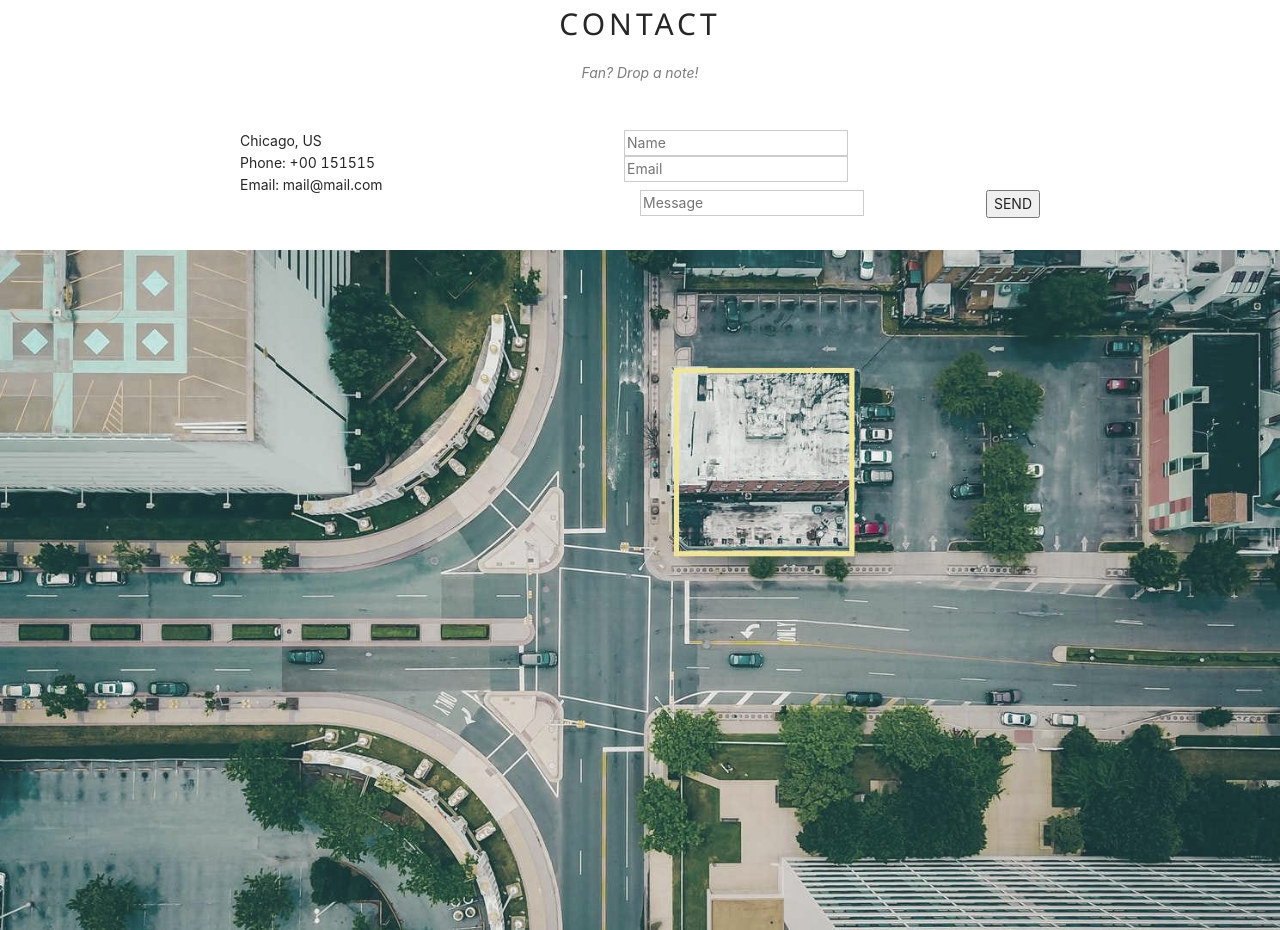
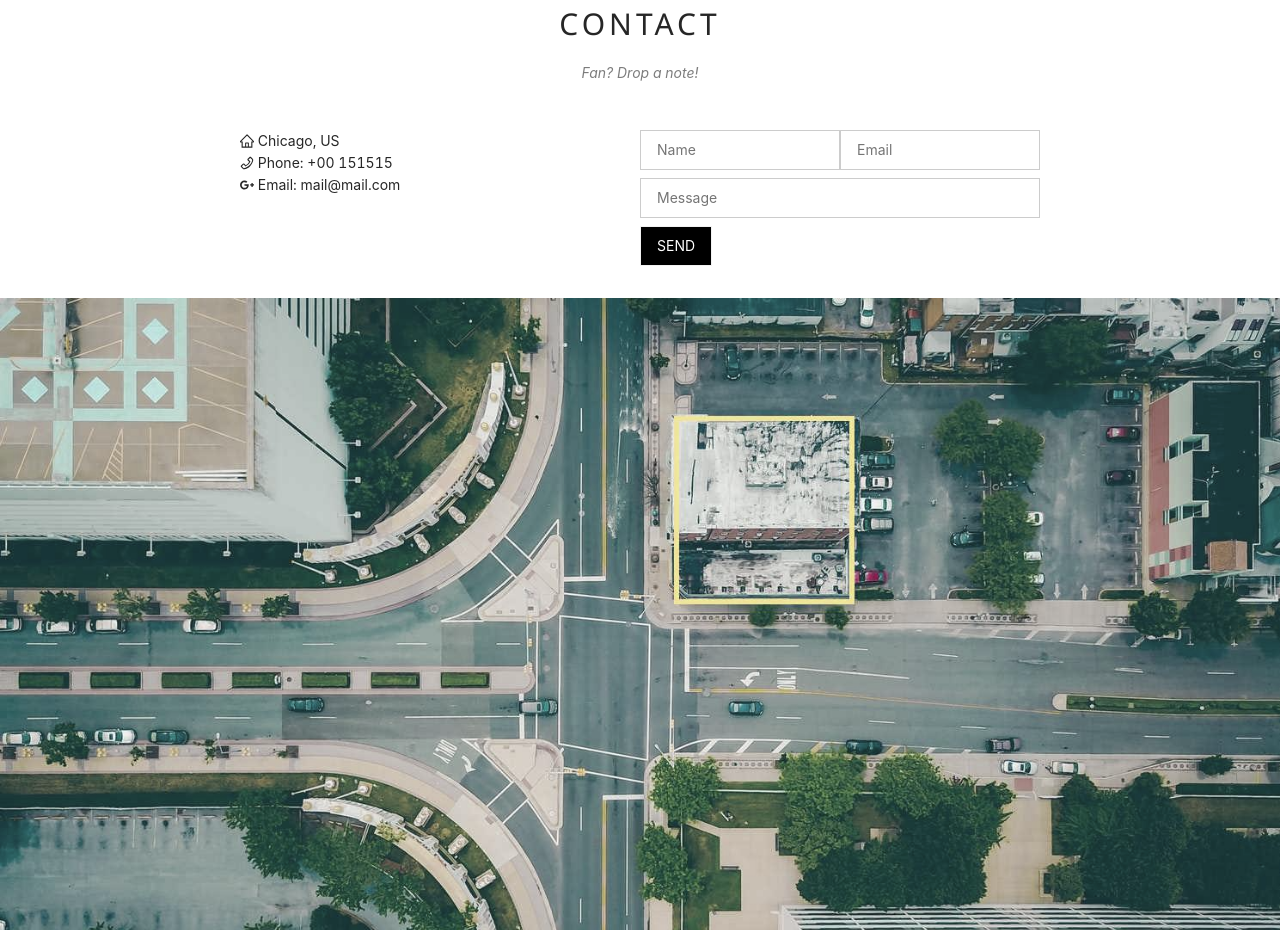
Before and after one commit to ravindrakumarkumawat/event-landing-page, a React (Create React App) app: page / in a window 1280 px wide. Shown: the part 2020-2950 px from the top of the page. Built offline with nearby package versions, Linux system fonts and the light colour scheme.

Commit message:
input styles

```diff
--- a/src/components/Contact/index.js
+++ b/src/components/Contact/index.js
@@ -1,80 +1,76 @@
+import {
+  GooglePlusOutlined,
+  HomeOutlined,
+  PhoneOutlined,
+} from "@ant-design/icons";
 import React from "react";
+import NormalButton from "../common/NormalButton";
 import NormalCol from "../common/NormalCol";
+import NormalInput from "../common/NormalInput";
 import NormalRow from "../common/NormalRow";
 import RowLayout from "../Layout/RowLayout";
 
 const Contact = () => {
   return (
     <RowLayout>
-      <div
-        className="container content padding-64"
-        id="contact"
-      >
+      <div className="container content padding-64" id="contact">
         <h2 className="wide center">CONTACT</h2>
         <p className="opacity center">
           <i>Fan? Drop a note!</i>
         </p>
 
-
         <div className="row padding-32">
           <NormalRow>
             <NormalCol span={12}>
               <div className="col m6 large margin-bottom">
-            <i className="fa fa-map-marker" style={{width:"30px"}}></i> Chicago, US
+                <HomeOutlined /> Chicago, US
                 <br />
-            <i className="fa fa-phone" style={{width:"30px"}}></i> Phone: +00 151515
+                <PhoneOutlined /> Phone: +00 151515
                 <br />
-            <i className="fa fa-envelope" style={{width:"30px"}}>
-              {" "}
-            </i>{" "}
-            Email: mail@mail.com
+                <GooglePlusOutlined /> Email: mail@mail.com
                 <br />
               </div>
             </NormalCol>
             <NormalCol span={12}>
-
-          <div className="col m6">
-          <form action="/action_page.php" target="_blank">
-            <div className="row-padding" style={{margin:"0 -16px 8px -16px"}}>
-              <div className="half">
-                <input
-                  className="input border"
-                  type="text"
-                  placeholder="Name"
-                  required
-                  name="Name"
+                <NormalRow className="row-padding">
+                  <NormalCol span={12} className="half">
+                    <NormalInput
+                      classNames={"input border"}
+                      required={true}
+                      placeholder={"Name"}
+                      name={"Name"}
                     />
-              </div>
-              <div className="half">
-                <input
-                  className="input border"
-                  type="text"
-                  placeholder="Email"
-                  required
-                  name="Email"
+                  </NormalCol>
+                  <NormalCol span={12} className="half">
+                    <NormalInput
+                      classNames={"input border"}
+                      required={true}
+                      placeholder={"Email"}
+                      name={"Email"}
                     />
-              </div>
-            </div>
-            <input
-              className="input border"
-              type="text"
-              placeholder="Message"
-              required
-              name="Message"
+                  </NormalCol>
+                </NormalRow>
+                <NormalRow>
+                  <NormalCol span={24}>
+                    <NormalInput
+                      classNames={"input border"}
+                      required={true}
+                      placeholder={"Message"}
+                      name={"Message"}
                     />
-            <button
-              className="button black section right"
-              type="submit"
-            >
+                  </NormalCol>
+                </NormalRow>
+                <NormalRow>
+                  <NormalCol>
+                    <NormalButton name={'SEND'} btntype={"primary"}/>
+                    {/*<button className="button black section right" type="submit">
                       SEND
-            </button>
-          </form>
-        </div>
+  </button>*/}
+                  </NormalCol>
+                </NormalRow>
             </NormalCol>
           </NormalRow>
         </div>
-
-
       </div>
     </RowLayout>
   );
--- /dev/null
+++ b/src/components/common/NormalInput/NormalInput.css
@@ -0,0 +1,9 @@
+input[type=text] {
+  width: 100%;
+  padding: 8px 16px;
+  margin-bottom: .5rem;
+  /* margin-left: 1rem; */
+  display: inline-block;
+  border: 1px solid #ccc;
+  box-sizing: border-box;
+}
--- a/src/components/common/NormalInput/index.js
+++ b/src/components/common/NormalInput/index.js
@@ -1,18 +1,26 @@
 import React from 'react'
+import './NormalInput.css'
 
 const NormalInput = ({
+  id,
+  classNames,
   value,
   onChange,
   type="text",
-  placehoder
+  placeholder,
+  required=false,
+  name=""
 }) => {
   return (
     <input
+      className={`input border ${classNames}`}
       value={value}
-      id="search"
+      id={id}
       type={type}
-      placeholder={placehoder}
+      placeholder={placeholder}
       onChange={(e) => onChange(e.target.value)}
+      required={required}
+      name={name}
     />
   )
 }
```
Lines whose indentation alone changed are shown as unchanged.
